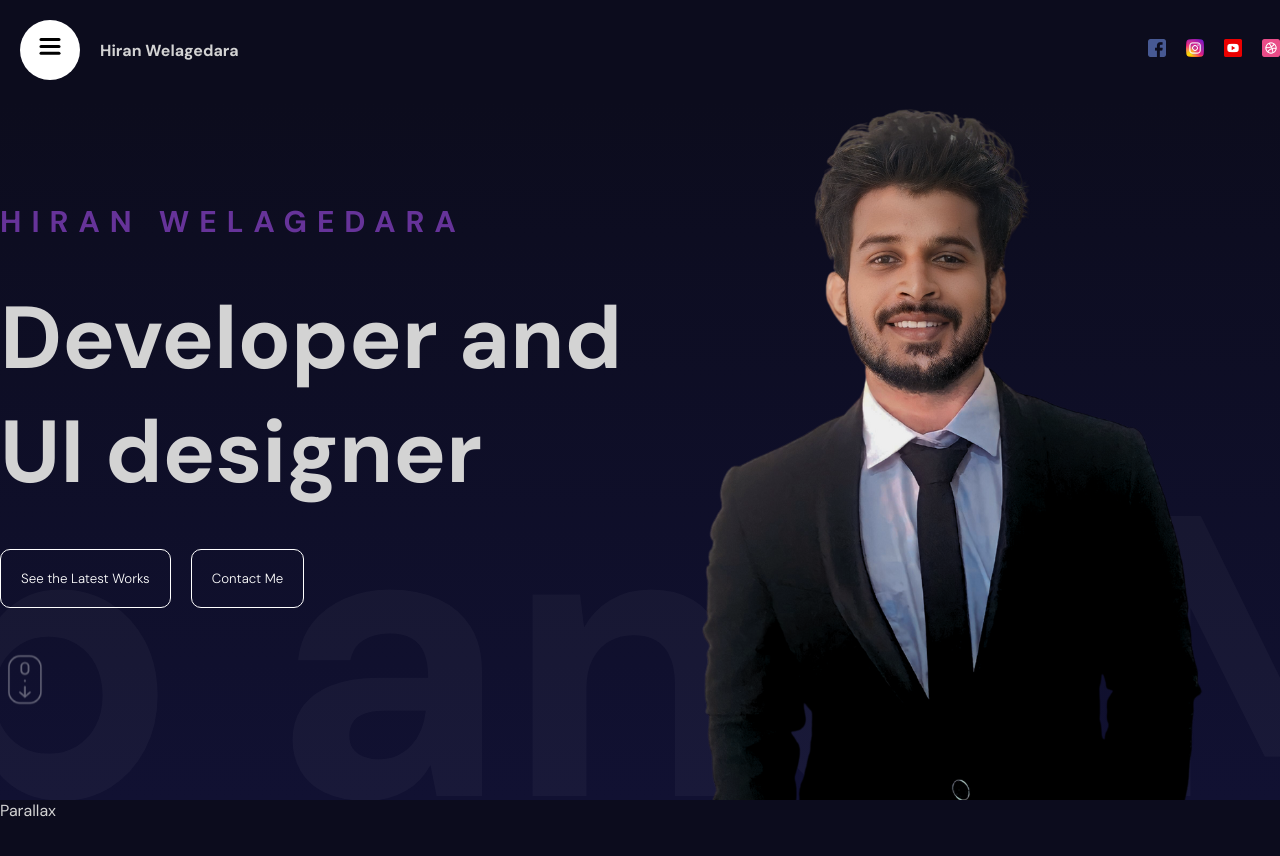
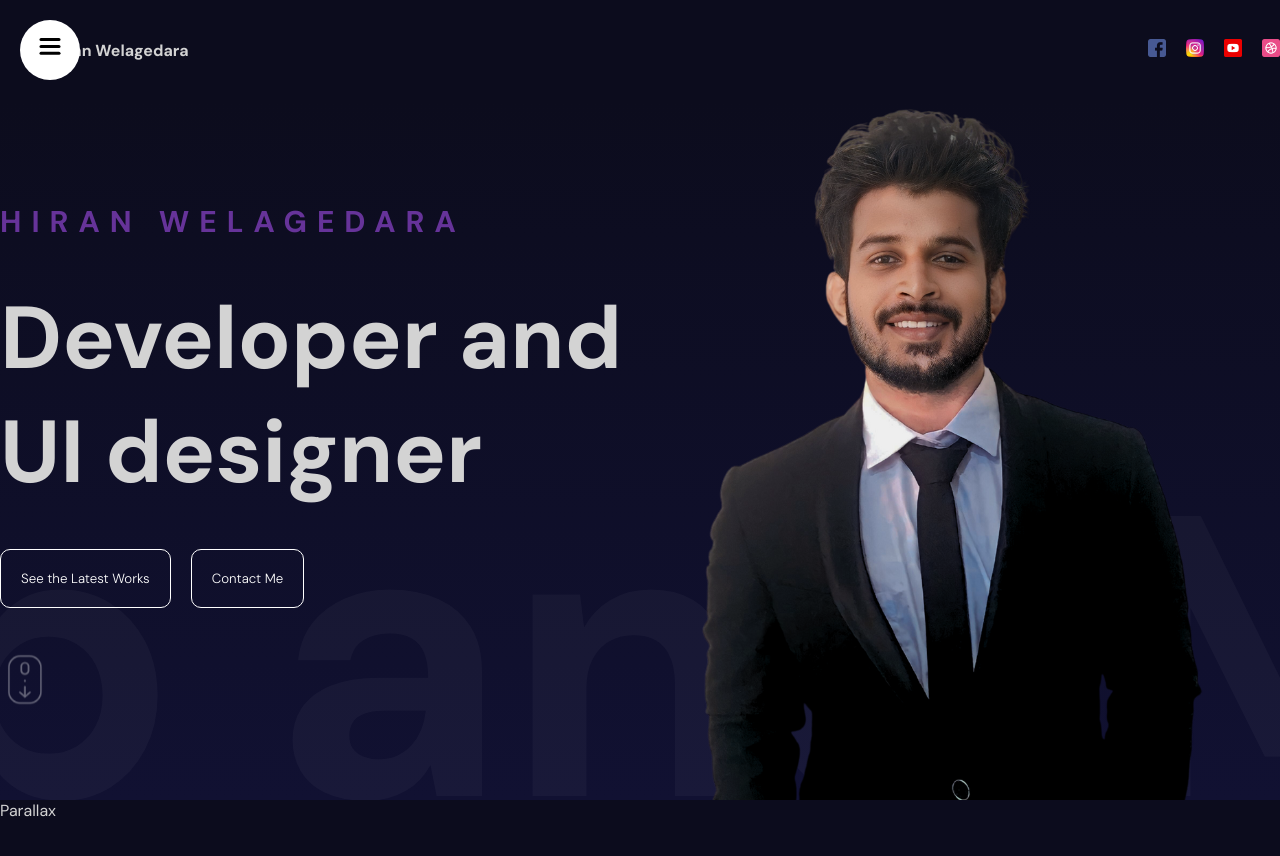
Before and after one commit to Hirankavindu/Animated-portfolio-project, a React (Vite) app: page / in a window 1280 px wide. Shown: the top 856 px of the page. Built offline with nearby package versions, Linux system fonts and the light colour scheme.

Commit message:
change margin header

```diff
--- a/src/components/hero/hero.scss
+++ b/src/components/hero/hero.scss
@@ -36,8 +36,8 @@
                     background-color: transparent;
                     color: white;
                     margin-right: 20px;
+                    font-weight: 300;
                     cursor: pointer;
-                    font-weight: 300;
                 }
             }
 
--- a/src/components/navbar/navbar.scss
+++ b/src/components/navbar/navbar.scss
@@ -11,7 +11,7 @@
 
         span{
             font-weight: bold;
-            margin-left: 100px;
+            margin-left: 50px;
         }
 
         .social{
```
